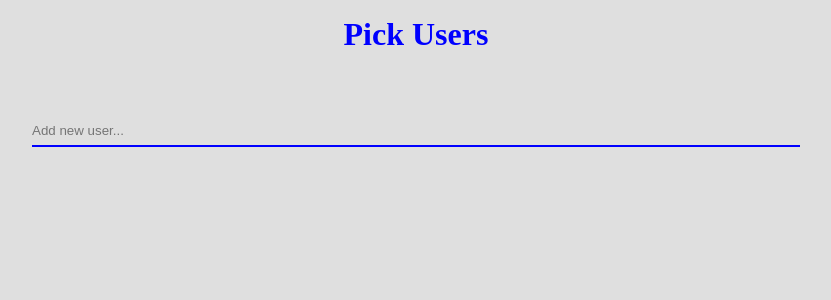
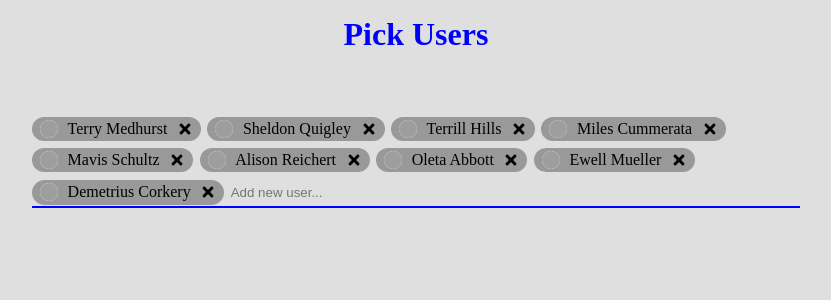
Before and after one commit to FaizBShah/Chip-Input, a React app: page / in a window 1280 px wide. Shown: the top 300 px of the page, without its empty margins (224-1055 px from the left). Built offline with nearby package versions, Linux system fonts and the light colour scheme; grey boxes are pictures that could not be loaded.

Commit message:
Created the UI for the chip input

```diff
--- a/package.json
+++ b/package.json
@@ -14,6 +14,7 @@
   "dependencies": {
     "react": "^18.2.0",
     "react-dom": "^18.2.0",
+    "react-icons": "^5.0.1",
     "react-router-dom": "^6.21.2"
   },
   "devDependencies": {
--- a/src/App.scss
+++ b/src/App.scss
@@ -2,6 +2,9 @@
   margin: 0;
   padding: 0;
   box-sizing: border-box;
+}
+
+body {
   background-color: #dfdfdf;
 }
 
--- a/src/components/Chip/Chip.scss
+++ b/src/components/Chip/Chip.scss
@@ -0,0 +1,19 @@
+.chip {
+  display: flex;
+  align-items: center;
+  gap: 0.6rem;
+  background-color: #999;
+  padding: 0.2rem 0.5rem;
+  border-radius: 50px;
+
+  .chip-img {
+    width: 18px;
+    height: 18px;
+    border-radius: 50px;
+    background-color: #fff;
+  }
+
+  .chip-cancel-btn {
+    cursor: pointer;
+  }
+}
--- a/src/components/Chip/Chip.tsx
+++ b/src/components/Chip/Chip.tsx
@@ -1,9 +1,16 @@
 import { FC } from 'react';
+import { FaTimes } from 'react-icons/fa';
 import { ChipProps as Props } from './Chip.types';
 import './Chip.scss';
 
-const Chip: FC<Props> = () => {
-  return <div>Chip</div>;
+const Chip: FC<Props> = ({ name, image }) => {
+  return (
+    <div className="chip">
+      <img className="chip-img" src={image} alt={name} />
+      <p>{name}</p>
+      <FaTimes className="chip-cancel-btn" />
+    </div>
+  );
 };
 
 export default Chip;
--- a/src/components/ChipInput/ChipInput.scss
+++ b/src/components/ChipInput/ChipInput.scss
@@ -2,6 +2,9 @@
   width: 60%;
   border-bottom: 2px solid blue;
   display: flex;
+  flex-wrap: wrap;
+  gap: 0.4rem;
+  align-items: center;
 
   .chip-input {
     flex: 1;
@@ -9,6 +12,7 @@
     display: block;
     width: 100%;
     padding: 0.4rem 0;
+    background-color: #dfdfdf;
 
     &:focus {
       outline: none;
--- a/src/components/ChipInput/ChipInput.tsx
+++ b/src/components/ChipInput/ChipInput.tsx
@@ -1,10 +1,14 @@
 import { FC } from 'react';
 import './ChipInput.scss';
 import { ChipInputProps as Props } from './ChipInput.types';
+import Chip from '../Chip/Chip';
 
-const ChipInput: FC<Props> = ({ placeholder }) => {
+const ChipInput: FC<Props> = ({ placeholder, data }) => {
   return (
     <div className="chip-input-container">
+      {data.slice(0, 9).map((user, index) => (
+        <Chip key={index} name={user.name} image={user.image} />
+      ))}
       <input className="chip-input" placeholder={placeholder} />
     </div>
   );
```
Also changed, not shown: 1 other file (tests, documents, lock files or other folders).
